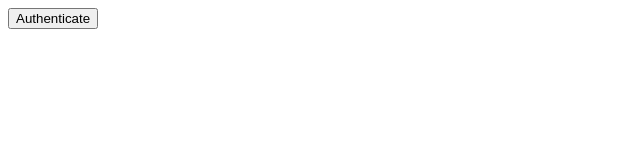
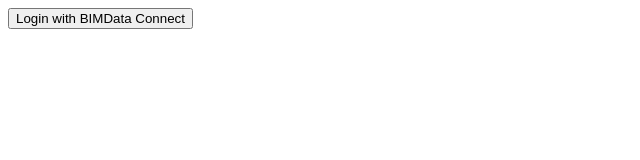
Before and after one commit to bimdata/web-app-exmaple, a plain HTML site: page index.html in a window 1280 px wide. Shown: the whole page, without its empty margins (0-640 px from the left). Drawn offline with Linux system fonts and the light colour scheme.

```diff
--- a/index.html
+++ b/index.html
@@ -7,7 +7,7 @@
   <script src="https://unpkg.com/@bimdata/bimdata-api-client@^3.3.5/dist/javascript-api-client.js"></script>
 </head>
 <body>
-<button onClick="login()" type="button" class="btn btn-success">Authenticate</button>
+<button onClick="login()" type="button" class="btn btn-success">Login with BIMData Connect</button>
 <script type="text/javascript">
   // FROM https://gluu.org/docs/ce/integration/spa/oauth-js-implicit/
 
```
Also changed, not shown: 1 other file.
